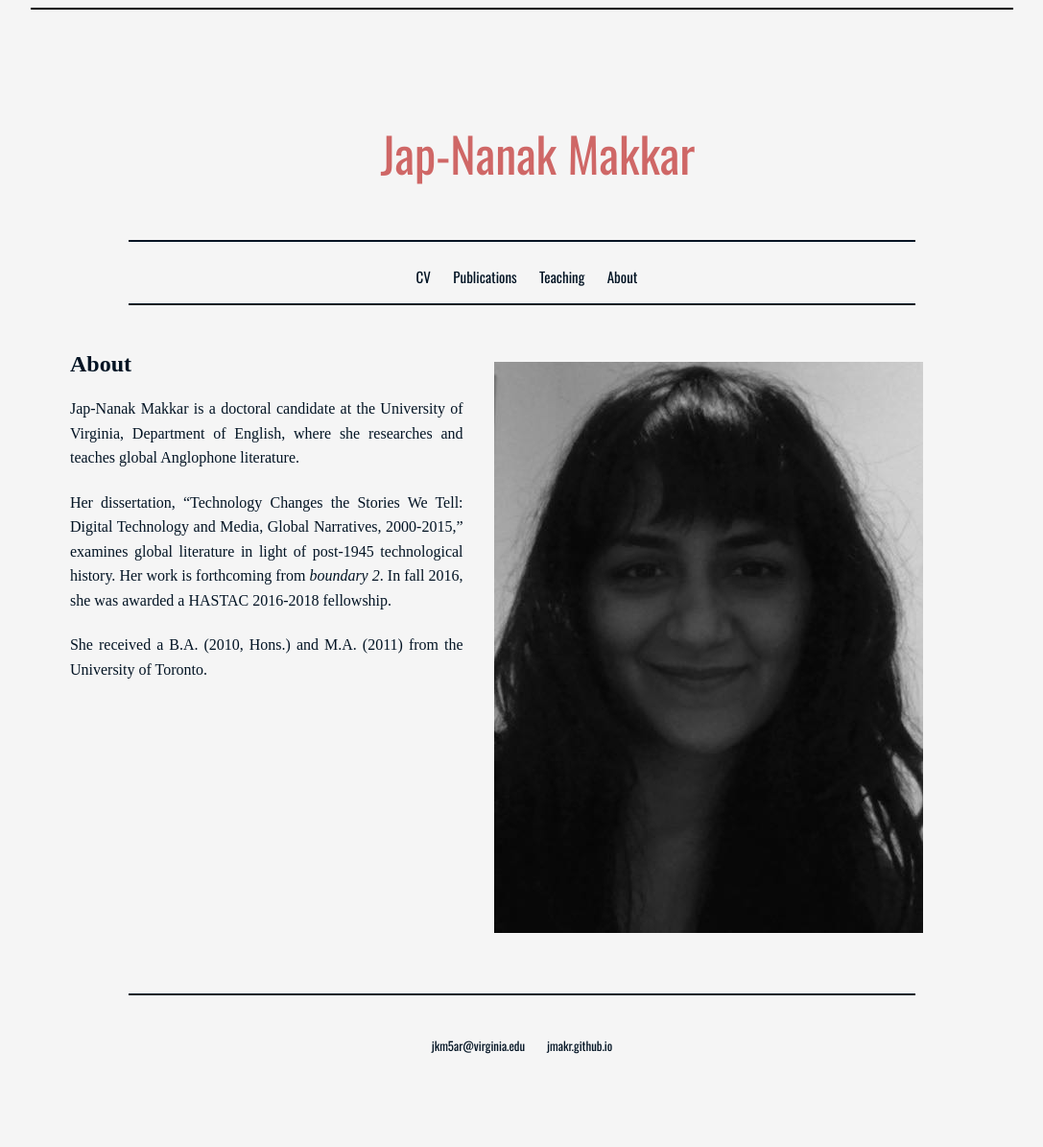
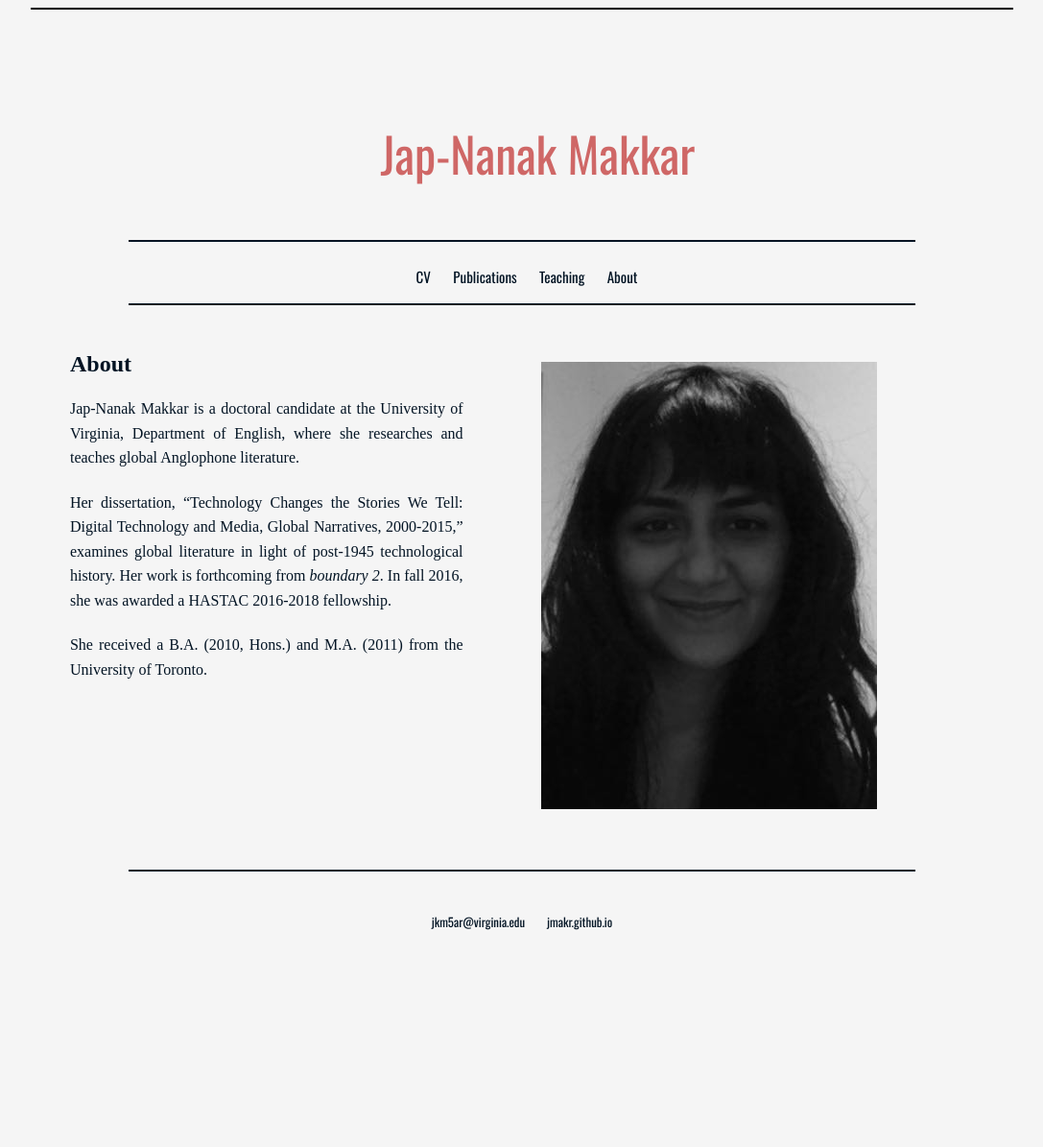
Before and after one commit to jmakr/jmakr.github.io, a Jekyll site: the page built from index.html, in a window 1280 px wide. Shown: the whole page at 96% size, without its empty margins (96-1183 px from the left). Built offline with Jekyll 4.4.1, drawn with Linux system fonts in a browser that asks for light colours; some web fonts are replaced; after the commit the page ends 1066 px from its top, so only the background shows below that.

Commit message:
Update index.html

```diff
--- a/index.html
+++ b/index.html
@@ -20,7 +20,7 @@ title: About
 
 <div class="imagebox">
 	<div class="imagecenter">
-	<img src="Black and white photo 2.jpg"">
+	<img src="Black and white photo 3.jpg"">
 	</div>
 
 
```
